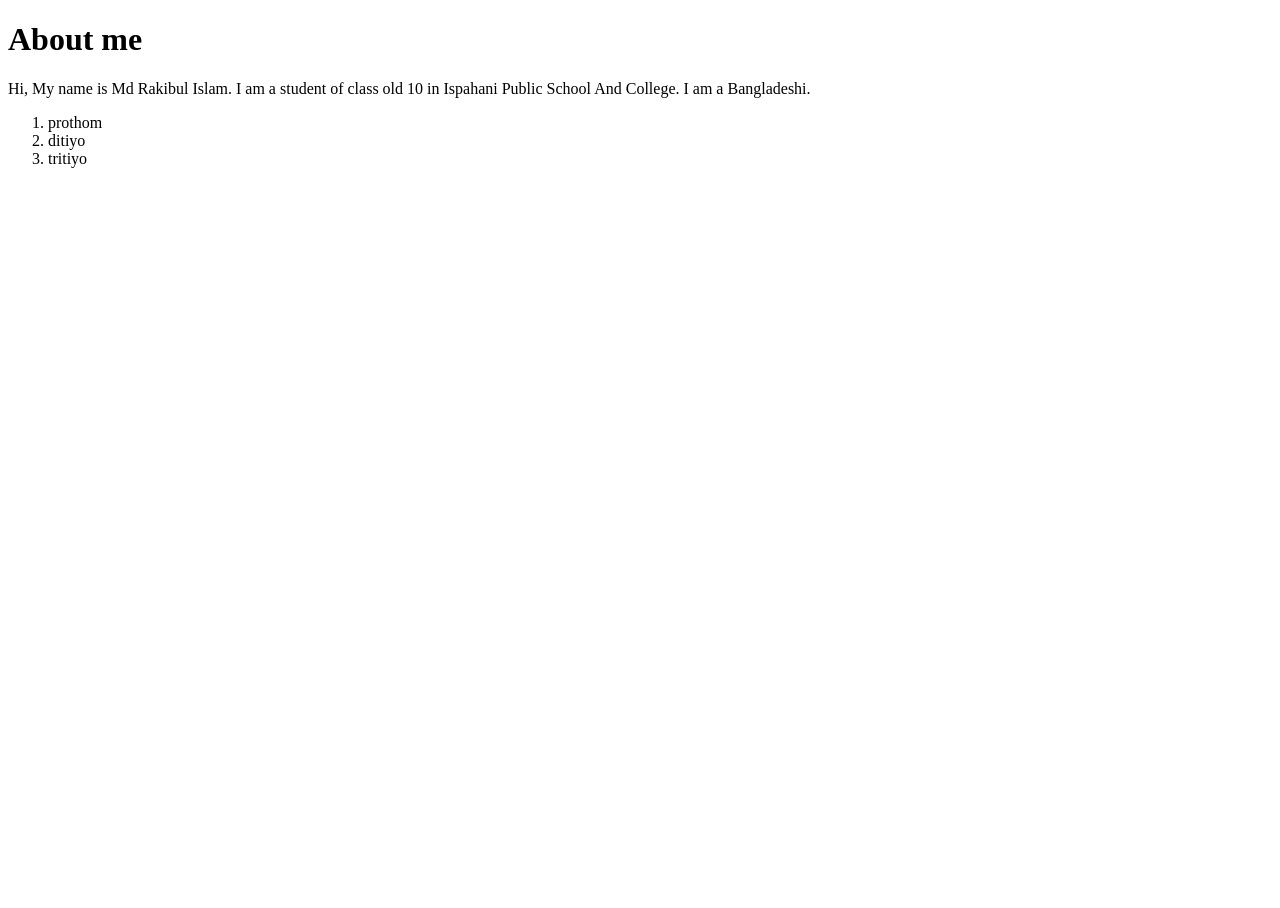
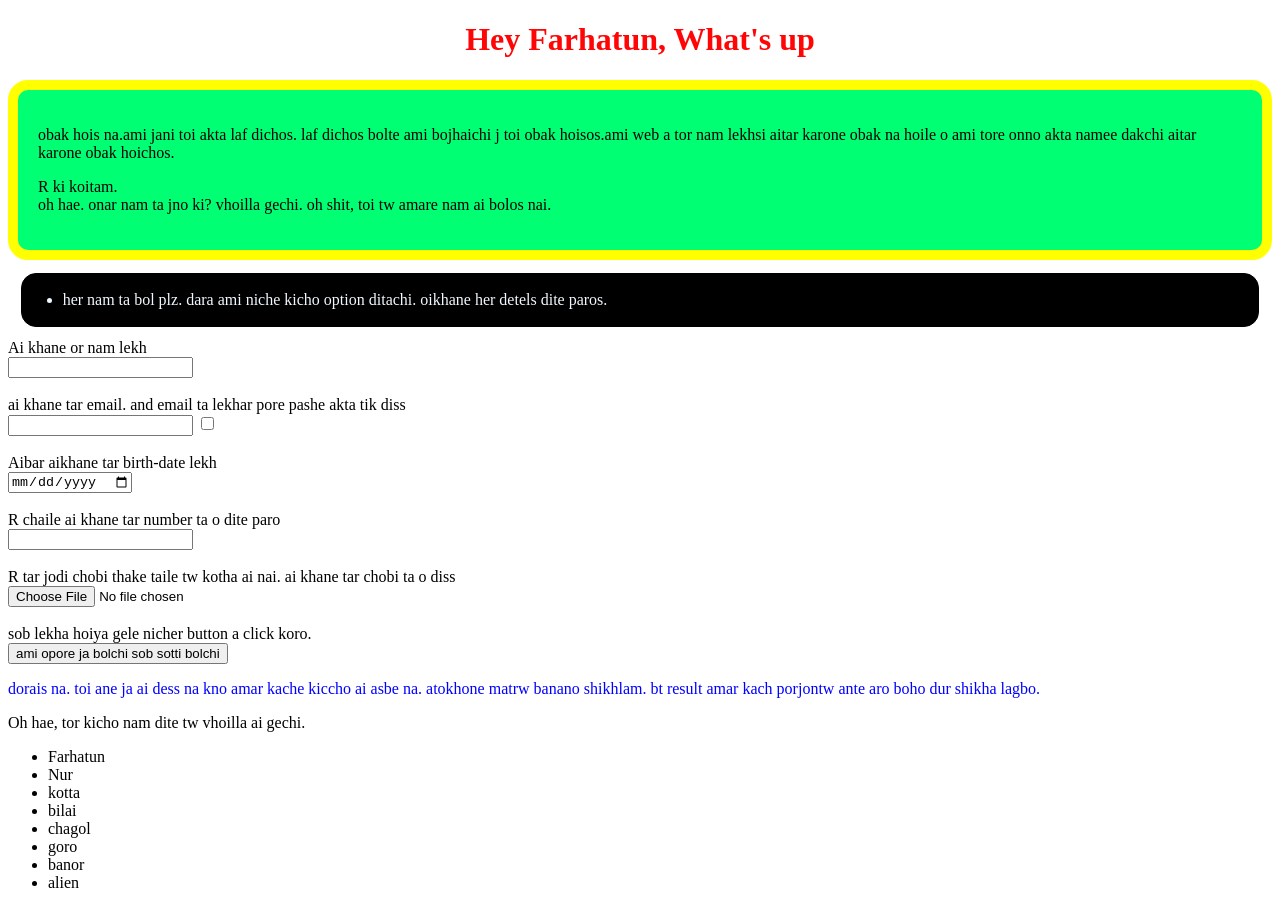
Before and after one commit to Rakiibb/3rd-projects, a plain HTML site: page index.html in a window 1280 px wide. Before the commit the page ends 800 px from the top, so only its background shows below. Drawn offline with Linux system fonts and the light colour scheme.

Commit message:
ne ai change korlam

```diff
--- a/index.html
+++ b/index.html
@@ -4,20 +4,84 @@
     <meta charset="UTF-8">
     <meta http-equiv="X-UA-Compatible" content="IE=edge">
     <meta name="viewport" content="width=device-width, initial-scale=1.0">
-    <title>My 3rd project</title>
+    <title>That's for Farhatun</title>
+    <style>
+        .shironam{
+            color: hsl(0, 100%, 51%);
+            text-align: center;
+            }
+        .line{
+            background-color: rgb(0, 255, 115);
+            border: 10px solid yellow;
+            margin: 0 auto;
+            border-radius: 20px;
+            padding: 20px;
+        }
+        .you{
+            background-color: black;
+            color: aliceblue;
+            border-radius: 15px;
+            padding: 1px;
+            border: black 1px solid;
+            margin: 1%;
+            border-right: 40%;
+        }
+        .last{
+            color: blue;
+        }
+    </style>
 </head>
 <body>
-    <h1>
-        About me
-    </h1>
+    <H1 class="shironam">Hey Farhatun, What's up</H1>
+    <div class="line">
     <p>
-        Hi, My name is Md Rakibul Islam. I am a student of class old 10 in Ispahani Public School And College. I am a Bangladeshi.
+            obak hois na.ami jani toi akta laf dichos. laf dichos bolte ami bojhaichi j toi obak hoisos.ami web a tor nam lekhsi aitar karone obak na hoile o ami tore onno akta namee dakchi aitar karone obak hoichos.
+    </p>
+    <p>
+        R ki koitam. <br>
+        oh hae. onar nam ta jno ki? vhoilla gechi. oh shit, toi tw amare nam ai bolos nai.
+    </p>
+    </div>
 
+    <div class="you">
+        <p>
+            <ul>
+                <li> her nam ta bol plz. dara ami niche kicho option ditachi. oikhane her detels dite paros.</li>
+            </ul>
+        </p>
+    </div>
+    <form action="">
+        Ai khane or nam lekh <br>
+        <input type="text"><br><br>
+        ai khane tar email. and email ta lekhar pore pashe akta tik diss <br>
+        <input type="email">
+        <input type="checkbox"><br><br>
+        Aibar aikhane tar birth-date lekh <br>
+        <input type="date"><br><br>
+        R chaile ai khane tar number ta o dite paro <br>
+        <input type="number"><br><br>
+        R tar jodi chobi thake taile tw kotha ai nai. ai khane tar chobi ta o diss <br>
+        <input type="file"><br><br>
+        sob lekha hoiya gele nicher button a click koro. <br>
+        <button>ami opore ja bolchi sob sotti bolchi</button>
+    </form>
+    <div>
+        <p class="last">
+            dorais na. toi ane ja ai dess na kno amar kache kiccho ai asbe na. atokhone matrw banano shikhlam. bt result amar kach porjontw ante aro boho dur shikha lagbo.
+        </p>
+    </div>
+    Oh hae, tor kicho nam dite tw vhoilla ai gechi.
+    <p>
+        <ul>
+            <li>Farhatun</li>
+            <li>Nur</li>
+            <li>kotta</li>
+            <li>bilai</li>
+            <li>chagol</li>
+            <li>goro</li>
+            <li>banor</li>
+            <li>alien</li>
+        </ul>
     </p>
-    <ol>
-        <li>prothom</li>
-        <li>ditiyo</li>
-        <li>tritiyo</li>
-    </ol>
 </body>
 </html>
```
